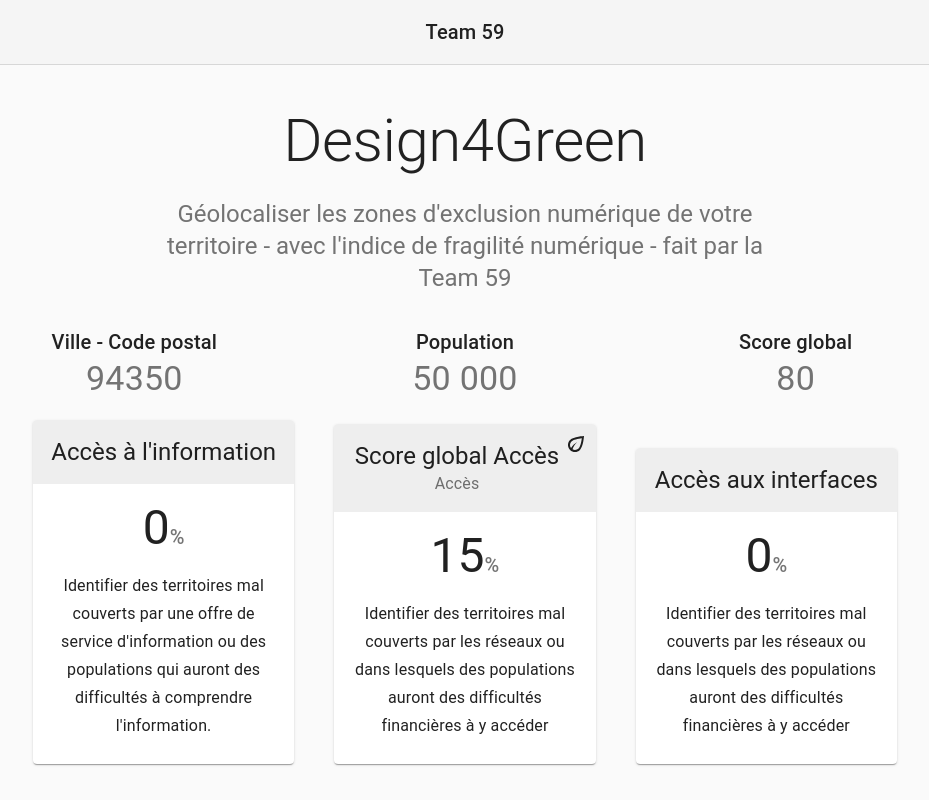
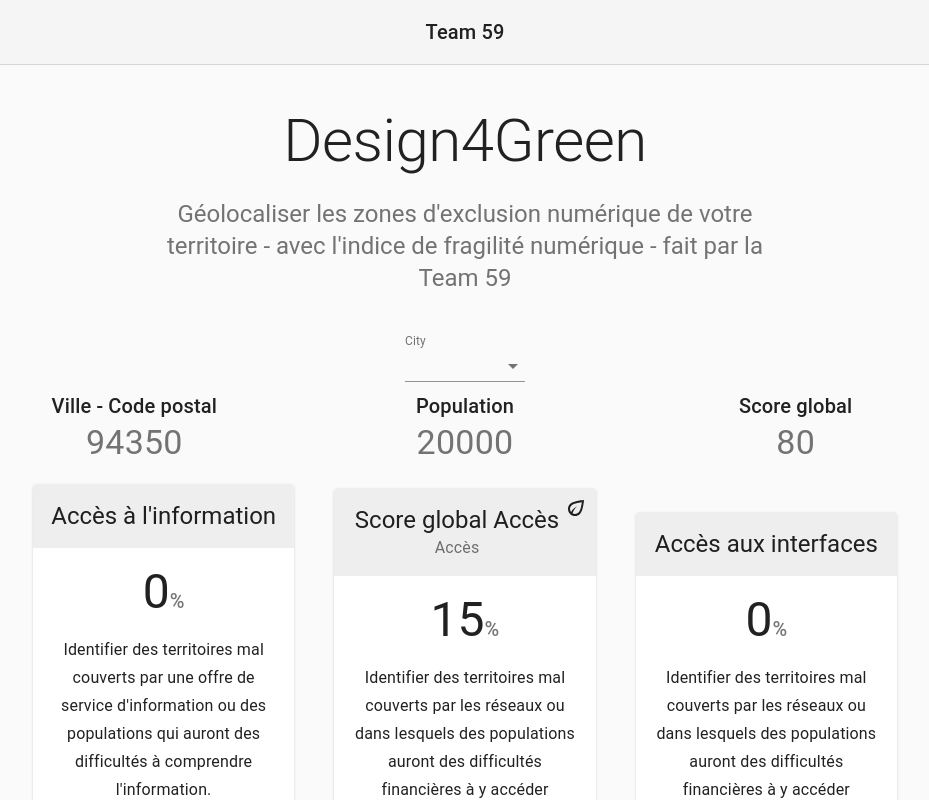
Before and after one commit to Abdelhamidhenni/59, a React (Create React App) app in the folder client/: page / in a window 1280 px wide. Shown: the top 800 px of the page, without its empty margins (175-1104 px from the left). Built offline with nearby package versions, Linux system fonts and the light colour scheme.

Commit message:
wip: select

```diff
--- a/client/src/App.js
+++ b/client/src/App.js
@@ -1,23 +1,62 @@
 import "./App.css";
-import React, { Suspense } from "react";
-import CircularProgress from "@material-ui/core/CircularProgress";
+import React from "react";
 import Container from "@material-ui/core/Container";
-const AppHeader = React.lazy(() => import("./components/AppHeader"));
-const IndicatorsGlobal = React.lazy(() =>
-  import("./components/IndicatorsGlobal")
-);
-const IndicatorsCard = React.lazy(() => import("./components/IndicatorsCard"));
+import AppHeader from "./components/AppHeader";
+import IndicatorsGlobal from "./components/IndicatorsGlobal";
+import IndicatorsCard from "./components/IndicatorsCard";
 
+import { makeStyles } from "@material-ui/core/styles";
+import InputLabel from "@material-ui/core/InputLabel";
+import MenuItem from "@material-ui/core/MenuItem";
+import FormControl from "@material-ui/core/FormControl";
+import Select from "@material-ui/core/Select";
+
+const useStyles = makeStyles(theme => ({
+  formControl: {
+    margin: theme.spacing(1),
+    minWidth: 120,
+    maxWidth: 300
+  }
+}));
 function App() {
+  const classes = useStyles();
+  const cities = [
+    { name: "94350", population: "20000" },
+    { name: "94250", population: "50000" },
+    { name: "94150", population: "10000" }
+  ];
+
+  const [citySelected, setCity] = React.useState({
+    name: "94350",
+    population: "20000"
+  });
+
+  const handleCityChange = event => {
+    setCity(event.target.value);
+  };
+
   return (
     <div className="App">
-      <Suspense fallback={<CircularProgress />}>
-        <AppHeader />
-        <Container maxWidth="md" component="main">
-          <IndicatorsGlobal />
-          <IndicatorsCard />
-        </Container>
-      </Suspense>
+      <AppHeader />
+      <Container maxWidth="md" component="main">
+        <FormControl className={classes.formControl}>
+          <InputLabel id="city-label">City</InputLabel>
+          <Select
+            labelId="city-label"
+            id="city-label-select"
+            value={citySelected.name}
+            onChange={handleCityChange}
+          >
+            {cities.map(city => (
+              <MenuItem key={city.name} value={city}>
+                {city.name}
+              </MenuItem>
+            ))}
+          </Select>
+        </FormControl>
+        <IndicatorsGlobal city={citySelected} globalScore={80} />
+        <IndicatorsCard />
+      </Container>
     </div>
   );
 }
--- a/client/src/components/IndicatorsGlobal.js
+++ b/client/src/components/IndicatorsGlobal.js
@@ -2,34 +2,33 @@ import React from "react";
 import Grid from "@material-ui/core/Grid";
 import Typography from "@material-ui/core/Typography";
 
-const indicatorsGlobal = [
-  {
-    title: "Ville - Code postal",
-    score: "94350"
-  },
-  {
-    title: "Population",
-    score: "50 000"
-  },
-  {
-    title: "Score global",
-    score: "80"
-  }
-];
-
-export default function IndicatorsGlobal() {
+export default function IndicatorsGlobal({ city, globalScore }) {
   return (
     <Grid container spacing={10} alignItems="center">
-      {indicatorsGlobal.map(indicator => (
-        <Grid key={indicator.title} item xs={12} sm={4} md={4}>
-          <Typography component="h2" variant="h6" color="textPrimary">
-            {indicator.title}
-          </Typography>
-          <Typography component="p" variant="h4" color="textSecondary">
-            {indicator.score}
-          </Typography>
-        </Grid>
-      ))}
+      <Grid item xs={12} sm={4} md={4}>
+        <Typography component="h2" variant="h6" color="textPrimary">
+          Ville - Code postal
+        </Typography>
+        <Typography component="p" variant="h4" color="textSecondary">
+          {city.name}
+        </Typography>
+      </Grid>
+      <Grid item xs={12} sm={4} md={4}>
+        <Typography component="h2" variant="h6" color="textPrimary">
+          Population
+        </Typography>
+        <Typography component="p" variant="h4" color="textSecondary">
+          {city.population}
+        </Typography>
+      </Grid>
+      <Grid item xs={12} sm={4} md={4}>
+        <Typography component="h2" variant="h6" color="textPrimary">
+          Score global
+        </Typography>
+        <Typography component="p" variant="h4" color="textSecondary">
+          {globalScore}
+        </Typography>
+      </Grid>
     </Grid>
   );
 }
```
